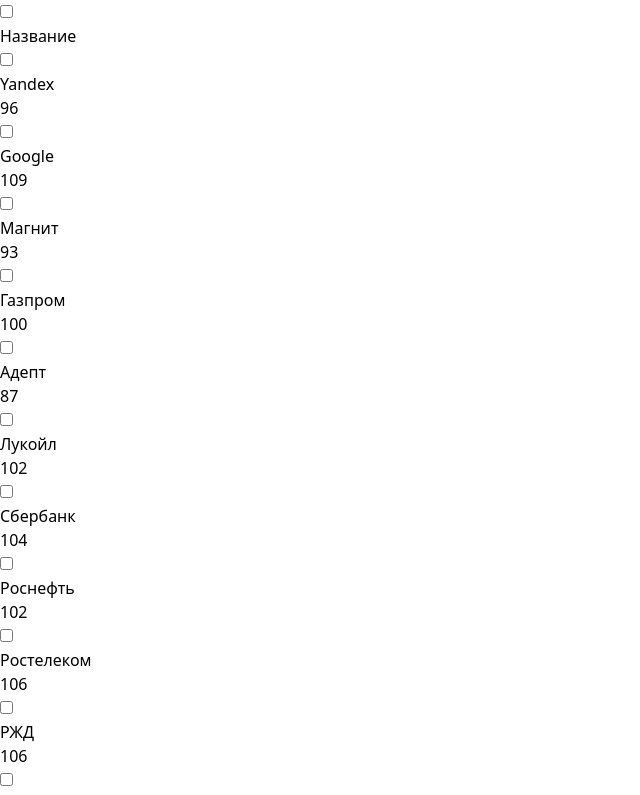
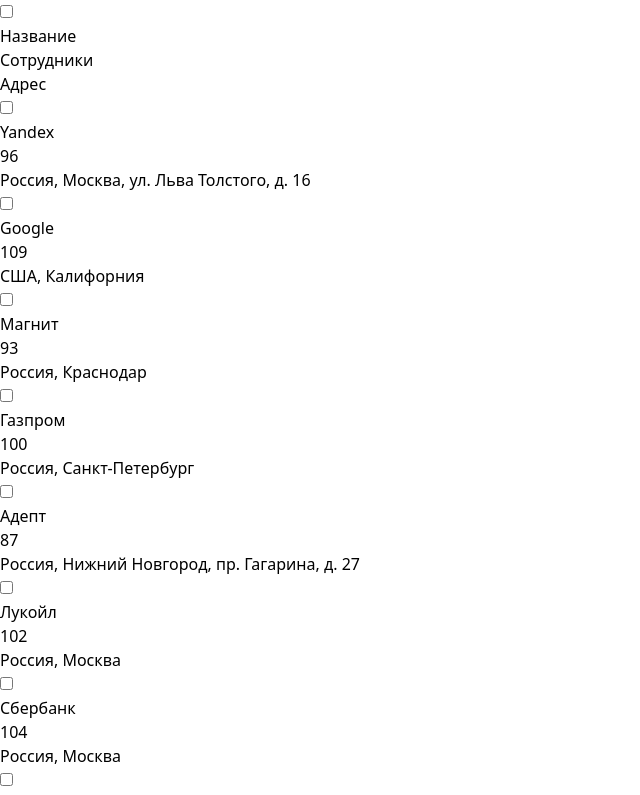
Before and after one commit to Andrey999K/List-of-companies, a React (Vite) app: page / in a window 1280 px wide. Shown: the top 795 px of the page, without its empty margins (0-640 px from the left). Built offline with nearby package versions, Linux system fonts and the light colour scheme; no server answers.

Commit message:
fix: fix CompaniesTable

```diff
--- a/src/App.tsx
+++ b/src/App.tsx
@@ -14,7 +14,7 @@
 
   return (
     <AppLoader>
-      <div className="w-full max-w-screen-xl mx-auto mt-5 flex gap-10">
+      <div className="w-full max-w-screen-2xl mx-auto mt-5 flex gap-10">
         <CompaniesTable selectedCompany={selectedCompany} setSelectedCompany={setSelectedCompany} />
         {selectedCompany.length === 1 && <EmployeesTable selectedCompany={selectedCompany[0].id} />}
       </div>
--- a/src/components/ui/tables/CompaniesTable/index.tsx
+++ b/src/components/ui/tables/CompaniesTable/index.tsx
@@ -16,6 +16,7 @@
     ...company,
     countEmployees: employeeList.filter(employee => employee.companyId === company.id).length
   }));
+  console.log(companyList);
   const dispatch = useAppDispatch();
   const handlerSelectCompany = (e: React.ChangeEvent<HTMLInputElement>, company: Company) => {
     if (e.target.checked) setSelectedCompany(prevState => [...prevState, company]);
@@ -29,10 +30,12 @@
     else setSelectedCompany([]);
   };
   return (
-    <div className="flex flex-col gap-2 divide-y-[1px] divide-black/50">
+    <div className="flex flex-col gap-2 divide-y-[1px] divide-black/50 w-full max-w-[40%]">
       <div className="flex items-center gap-2 w-full">
         <input type="checkbox" onChange={handlerSelectAllItems} />
         <div className="w-1/4 font-bold">Название</div>
+        <div className="w-1/4 font-bold">Сотрудники</div>
+        <div className="w-1/4 font-bold">Адрес</div>
       </div>
       {companyList.map(company => (
         <div key={company.id} className="flex items-center gap-2">
@@ -47,6 +50,7 @@
             <TextField value={company.name} name="name" onChange={handlerChange} id={company.id} />
           </div>
           <div>{company.countEmployees}</div>
+          <div>{company.address}</div>
         </div>
       ))}
     </div>
--- a/src/types/types.ts
+++ b/src/types/types.ts
@@ -1,6 +1,7 @@
 export type Company = {
   id: number;
   name: string;
+  address: string;
 };
 
 export type Employee = {
```
